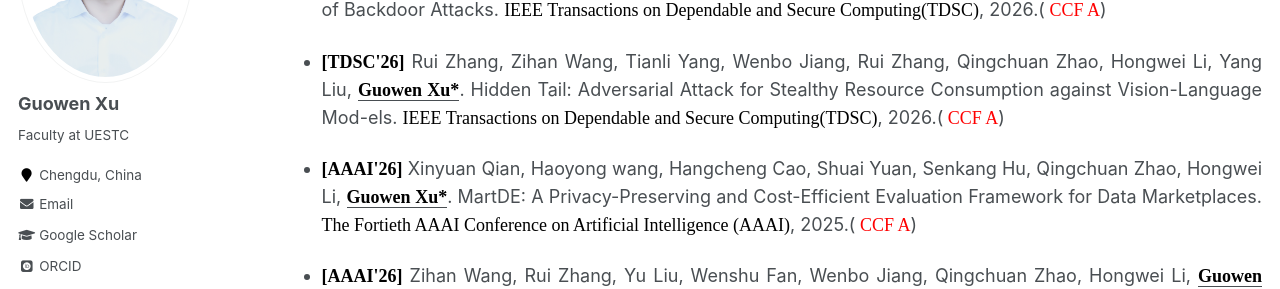
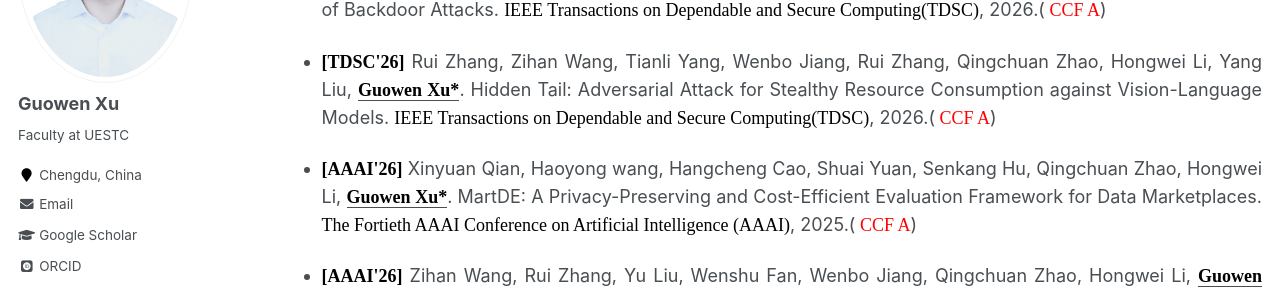
Before and after one commit to Guowen-xu/guowen-xu.github.io, a Jekyll site: the page built from _pages/publications.md, in a window 1280 px wide and 900 px high, scrolled down 512 px. Shown: the part 181-470 px from the top of the window. Built offline with Jekyll 4.4.1, drawn with Linux system fonts in a browser that asks for light colours; some web fonts are replaced.

Commit message:
Update publications.md

```diff
--- a/_pages/publications.md
+++ b/_pages/publications.md
@@ -21,7 +21,7 @@ You can find my articles on my [Google Scholar](https://scholar.google.com.hk/ci
 * <p align="justify"> <b><font face="Times New Roman" color=black size=4> [TDSC'26]</font></b> Rui Zhang, Yun Shen, Hongwei Li, Wenbo Jiang, Hanxiao Chen, Yuan Zhang, <u><b><font face="Times New Roman" color=black size=4> Guowen Xu*</font></b></u>,  Yang Zhang. Backdoor Complications: A Comprehensive Analysis and Mitigation of the Unforeseen Consequences of Backdoor Attacks. <font face="Times New Roman" color=black size=4> IEEE Transactions on Dependable and Secure Computing(TDSC)</font>, 2026.(<font face="Times New Roman" color=red size=4> CCF A</font>)
 
 
-* <p align="justify"> <b><font face="Times New Roman" color=black size=4> [TDSC'26]</font></b> Rui Zhang, Zihan Wang, Tianli Yang, Wenbo Jiang, Rui Zhang, Qingchuan Zhao, Hongwei Li, Yang Liu, <u><b><font face="Times New Roman" color=black size=4> Guowen Xu*</font></b></u>. Hidden Tail: Adversarial Attack for Stealthy Resource Consumption against Vision-Language Mod-els. <font face="Times New Roman" color=black size=4> IEEE Transactions on Dependable and Secure Computing(TDSC)</font>, 2026.(<font face="Times New Roman" color=red size=4> CCF A</font>)
+* <p align="justify"> <b><font face="Times New Roman" color=black size=4> [TDSC'26]</font></b> Rui Zhang, Zihan Wang, Tianli Yang, Wenbo Jiang, Rui Zhang, Qingchuan Zhao, Hongwei Li, Yang Liu, <u><b><font face="Times New Roman" color=black size=4> Guowen Xu*</font></b></u>. Hidden Tail: Adversarial Attack for Stealthy Resource Consumption against Vision-Language Models. <font face="Times New Roman" color=black size=4> IEEE Transactions on Dependable and Secure Computing(TDSC)</font>, 2026.(<font face="Times New Roman" color=red size=4> CCF A</font>)
 
 * <p align="justify"> <b><font face="Times New Roman" color=black size=4> [AAAI'26]</font></b> Xinyuan Qian, Haoyong wang, Hangcheng Cao, Shuai Yuan, Senkang Hu, Qingchuan Zhao, Hongwei Li, <u><b><font face="Times New Roman" color=black size=4> Guowen Xu*</font></b></u>. MartDE: A Privacy-Preserving and Cost-Efficient Evaluation Framework for Data Marketplaces. <font face="Times New Roman" color=black size=4> The Fortieth AAAI Conference on Artificial Intelligence (AAAI)</font>, 2025.(<font face="Times New Roman" color=red size=4> CCF A</font>)
 
```
